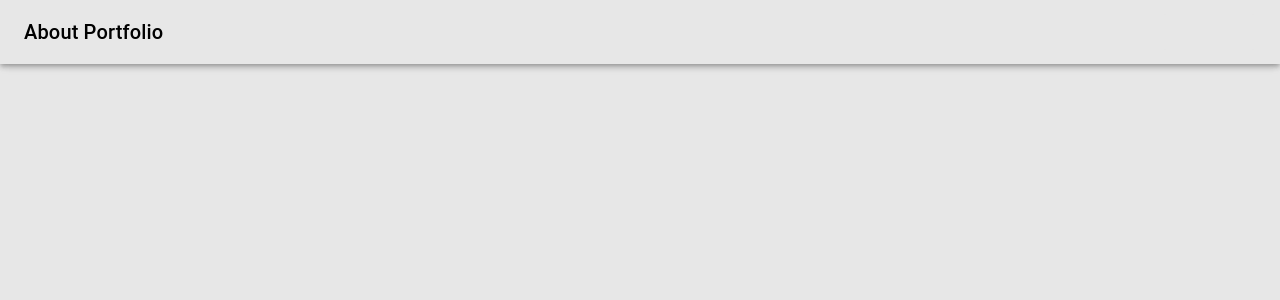
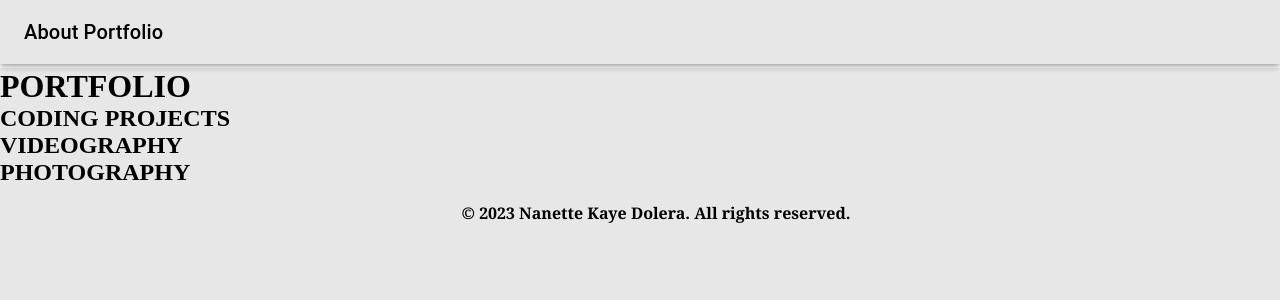
Before and after one commit to NotNanetteKaye/Frontend-ReactOnly-nanettework-frontend, a React (Create React App) app in the folder nanettework/: page /portfolio in a window 1280 px wide. Shown: the top 300 px of the page. Built offline with nearby package versions, Linux system fonts and the light colour scheme.

Commit message:
Adding heading titles in PortfolioPage.js

```diff
--- a/nanettework/src/pages/PortfolioPage/PortfolioPage.css
+++ b/nanettework/src/pages/PortfolioPage/PortfolioPage.css
@@ -7,3 +7,7 @@
     "videographyScene"
     "photographyScene"
 }
+
+.portfolioHeaderTitle {
+    margin-top: 18mm;
+}
--- a/nanettework/src/pages/PortfolioPage/PortfolioPage.js
+++ b/nanettework/src/pages/PortfolioPage/PortfolioPage.js
@@ -5,12 +5,16 @@ const PortfolioPage = () => {
     return(
         <div className='portfolioPageLayout'>
             <div className='portfolioHeaderTitle'>
+                <h1>PORTFOLIO</h1>
             </div>
             <div className='codingScene'>
+                <h2>CODING PROJECTS</h2>
             </div>
             <div className='videographyScene'>
+                <h2>VIDEOGRAPHY</h2>
             </div>
             <div className='photographyScene'>
+                <h2>PHOTOGRAPHY</h2>
             </div>
         </div>
     )
```
